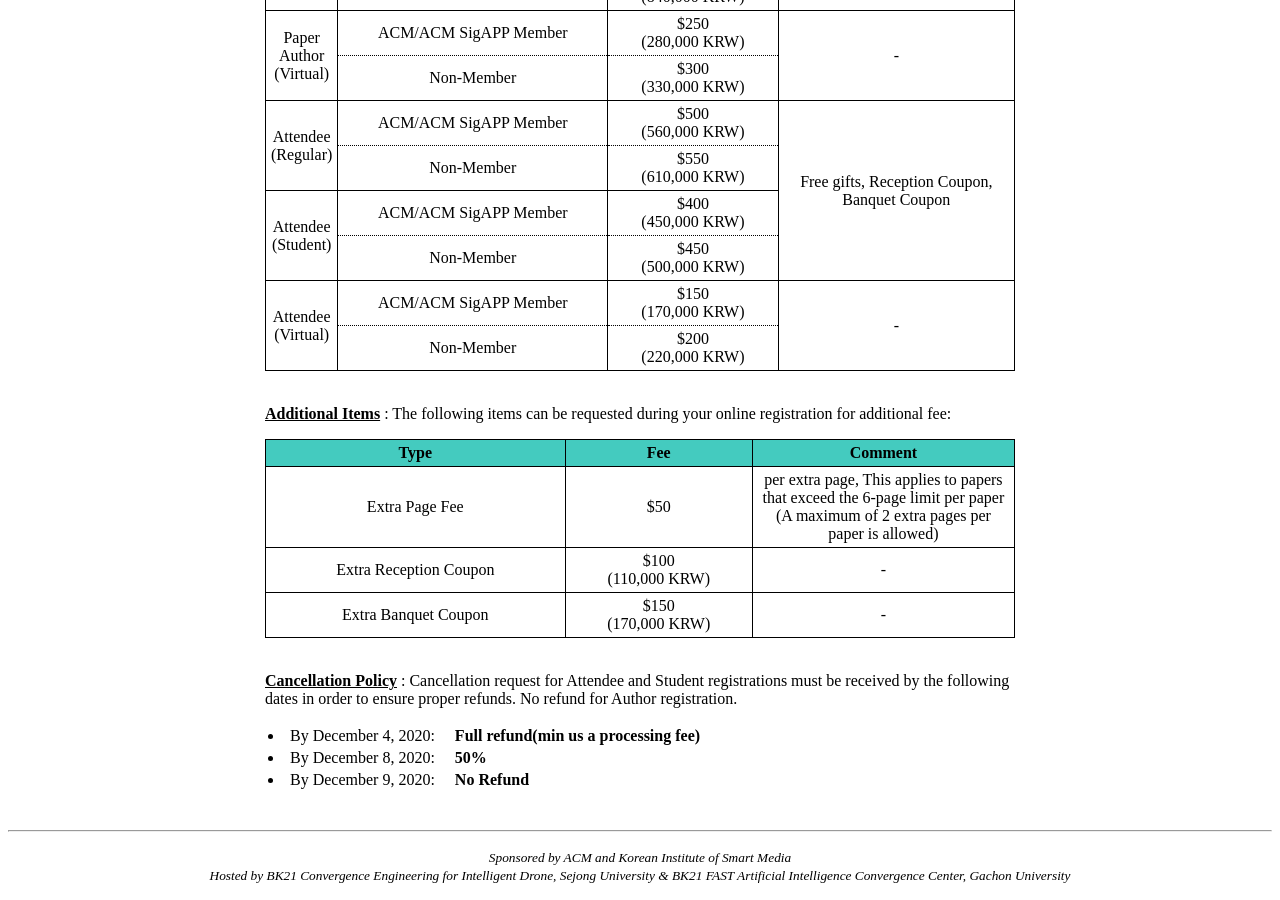
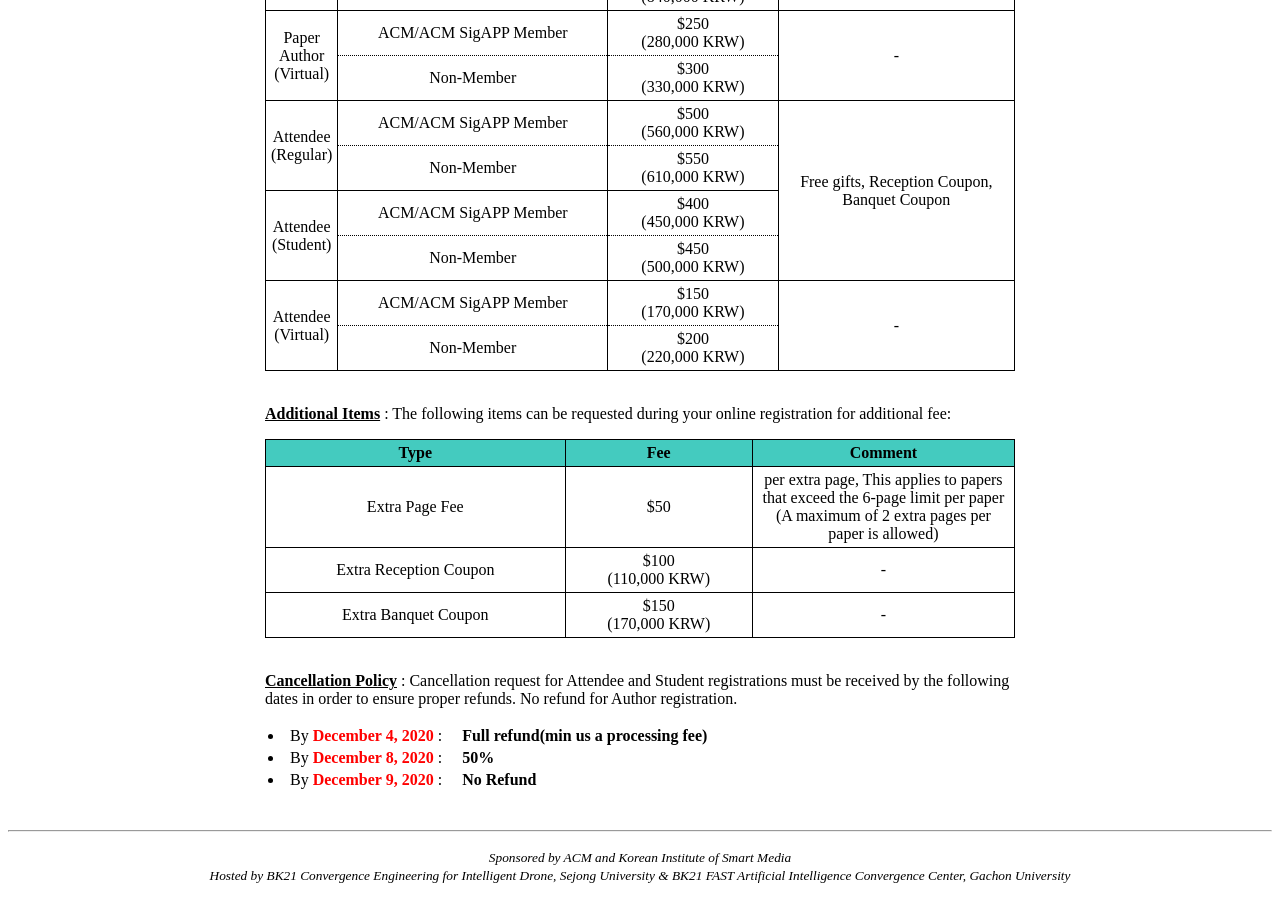
Before and after one commit to icea-conf/2020, a Jekyll site: the page built from registration/index.html, in a window 1280 px wide and 900 px high, scrolled down 2671 px. Built offline with Jekyll 4.4.1, drawn with Linux system fonts in a browser that asks for light colours.

Commit message:
Update index.html

```diff
--- a/registration/index.html
+++ b/registration/index.html
@@ -380,7 +380,7 @@ title: ACM ICEA 2020
                     <tbody>
                          <tr>
                               <td>
-                                   <li>By December 4, 2020: </li>
+                                   <li>By <b style="color: #FF0000">December 4, 2020</b> : </li>
                               </td>
                               <td>
                                    <b>&nbsp; &nbsp; Full refund(min us a processing fee)</b>
@@ -388,7 +388,7 @@ title: ACM ICEA 2020
                          </tr>
                          <tr>
                               <td>
-                                   <li>By December 8, 2020: </li>
+                                   <li>By <b style="color: #FF0000">December 8, 2020</b> : </li>
                               </td>
                               <td>
                                    <b>&nbsp; &nbsp; 50%</b>
@@ -396,7 +396,7 @@ title: ACM ICEA 2020
                          </tr>
                          <tr>
                               <td>
-                                   <li>By December 9, 2020: </li>
+                                   <li>By <b style="color: #FF0000">December 9, 2020</b> : </li>
                               </td>
                               <td>
                                    <b>&nbsp; &nbsp; No Refund</b>
```
